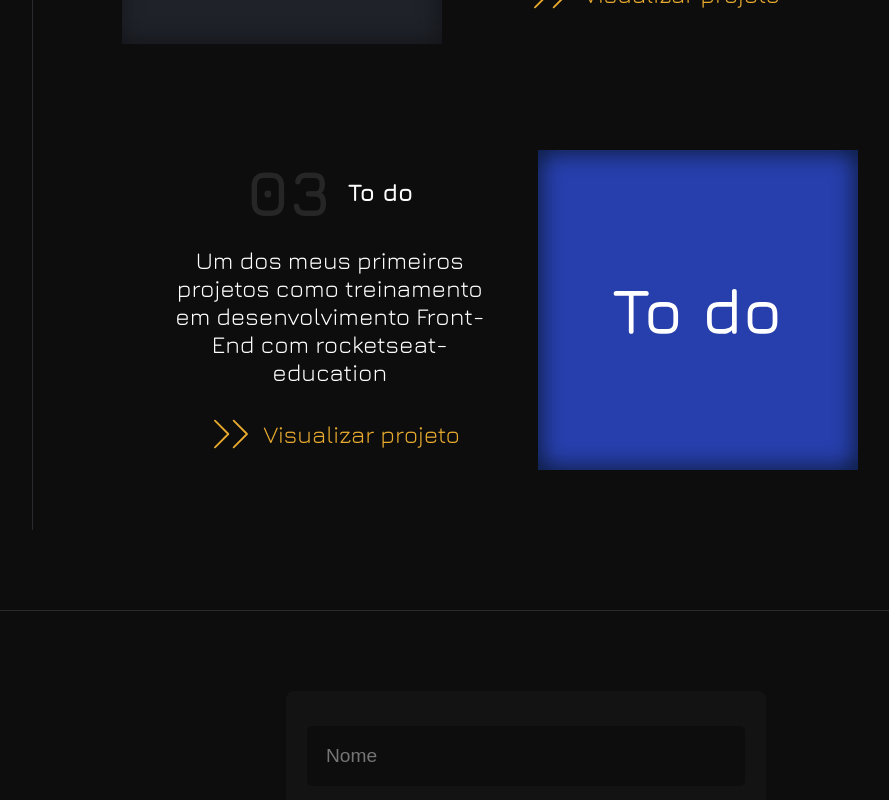
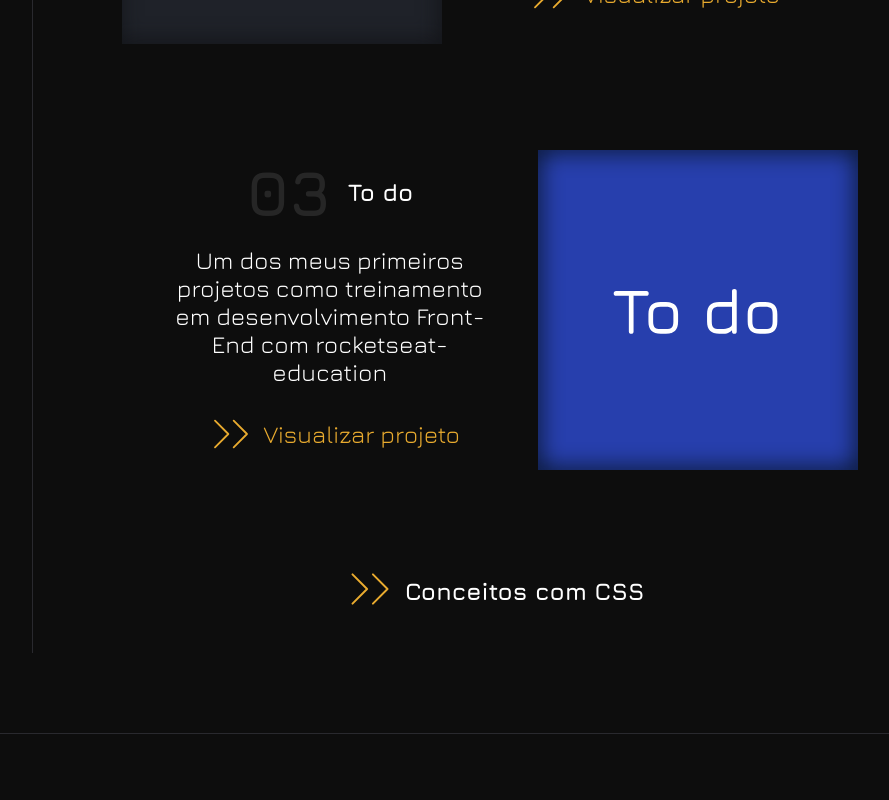
Before and after one commit to Samuelwps/Portifolio1.1, a React (Create React App) app: page / in a window 1280 px wide. Shown: the part 1296-2096 px from the top of the page, without its empty margins (346-1235 px from the left). Built offline with nearby package versions, Linux system fonts and the light colour scheme.

Commit message:
Adding Conceitos do CSS

```diff
--- a/src/components/ProjectsHome/index.tsx
+++ b/src/components/ProjectsHome/index.tsx
@@ -1,14 +1,21 @@
 import {
     ListItem, SelectedWorks, Container,
     Imgworks, DivWorks, DivForWorks, ProjectsWorks,
-    ListItemReverse
+    ListItemReverse, ButtonAco, ContentAco,
+    DivCSS, Arrows
     } from "./styled"
 import dtmoneyIcon from "./../../images/dtmoneyIcon.svg"
 import watchMe from "./../../images/watchMe.svg"
 import Arrow from "./../../images/chevrons-right.svg"
 import Todo from "./../../images/TodoIcon.svg"
+import Menu from "./../../images/MenuIcon.svg"
+import { useState } from 'react';
 
 export function Projects() {
+
+    const [content, setContent] = useState(false)
+
+
     return(
         <Container id="works">
             <DivForWorks>
@@ -76,6 +83,31 @@ export function Projects() {
                             <img src={Todo} alt="DT-Money"/>
                         </Imgworks>
                     </ListItemReverse>
+
+                    <DivCSS>
+                    <ButtonAco onClick={() =>  content?(setContent(false)):(setContent(true))}>
+                        <Arrows content={content}>
+                            <a onClick={() =>  content?(setContent(false)):(setContent(true))}><img src={Arrow} alt="Arrow"/></a>
+                        </Arrows>
+                        <h4>Conceitos com CSS</h4>
+                    </ButtonAco>
+                    <ContentAco content={content}>
+                        <ListItem>
+                        <Imgworks>
+                            <img src={Menu} alt="DT-Money"/>
+                        </Imgworks>
+                        <DivWorks>
+                            <div>
+                                <h1>01</h1>
+                                <h2>Menu</h2>
+                            </div>
+                            <div className="Arrow">
+                                <a href="https://menu-flutuante.netlify.app" target="_blank"><img src={Arrow} alt="Arrow"/>Visualizar projeto</a>
+                            </div>
+                        </DivWorks>
+                    </ListItem>
+                    </ContentAco>
+                    </DivCSS>
                 </section>
             </DivForWorks>
         </Container>
--- a/src/components/ProjectsHome/styled.ts
+++ b/src/components/ProjectsHome/styled.ts
@@ -1,4 +1,4 @@
-import styled from "styled-components"
+import styled, { css } from "styled-components";
 
 
 export const Container = styled.section`
@@ -18,6 +18,59 @@ export const DivForWorks = styled.div`
 
         border-top:1px solid var(--gray-800);
 `;
+
+export const ButtonAco = styled.button`
+        margin:0 auto;
+        display: flex;
+        flex-direction: row;
+        align-items: center;
+        justify-content: center;
+        font-family: 'Jura', sans-serif;
+        font-size:1.5rem;
+        border: 0;
+
+        cursor: pointer;
+        background-color: transparent;
+
+        padding: 8px 16px;
+        margin-top: 16px;
+
+        color:white;
+`
+
+export const Arrows = styled.div<ContentProps>`
+        ${({content}) => content && css`
+                transform: rotate(90deg);
+        `}
+        transition: 0.5s ease;
+`
+interface ContentProps{
+        content: boolean
+}
+
+export const ContentAco = styled.div<ContentProps>`
+        width: 0 auto;
+        opacity: 0;
+        transform: translateY(0px);
+        max-height: 0;
+        ${({content}) => content && css`
+        max-height: min-content;
+        transform: translateY(5px);
+        opacity: 1 ;
+        ;
+        `}
+
+        transition: .5s ease;
+
+        p{
+                text-align: center;
+        }
+`
+
+export const DivCSS = styled.div`
+        margin:1rem;
+        max-width:50rem;
+`
 
 export const SelectedWorks = styled.div`
         border-right: 1px solid var(--gray-800);
@@ -56,11 +109,11 @@ export const ProjectsWorks = styled.div`
 `;
 
 export const ListItem = styled.div`
-
         margin:0 auto;
         display: flex;
         align-items: center;
         justify-content:space-around;
+        max-width:50rem;
 
         @media screen and (max-width:1180px){
                 flex-direction: column;
@@ -71,6 +124,7 @@ export const ListItem = styled.div`
 export const ListItemReverse = styled.div`
         margin:0 auto;
         display: flex;
+        max-width:50rem;
         align-items: center;
         justify-content:space-around;
 
@@ -97,6 +151,14 @@ export const DivWorks = styled.div`
                         font-size:4rem;
                         opacity:0.1;
                         padding-right:1rem;
+                }
+
+                h2{
+                        font-size:3rem;
+                }
+
+                h4{
+                        font-size:1.5rem;
                 }
         }
 
```
Also changed, not shown: src/images/MenuIcon.svg (added).
